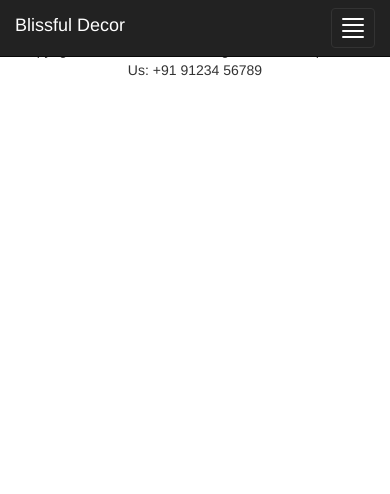
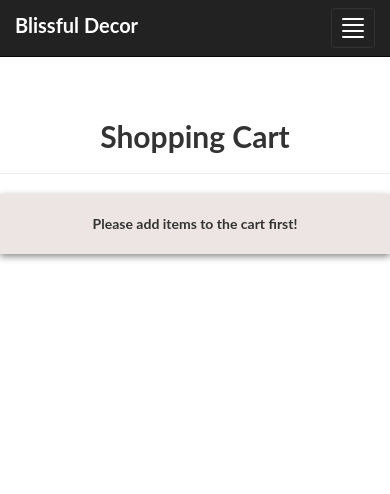
Before and after one commit to Kavita-04/Blissful-Decor, a PHP site: page /cart.php in a window 390 px wide. Shown: the top 494 px of the page. Run offline with PHP 8.4, Linux system fonts and the light colour scheme; a user stored in the database is signed in; data comes from the database, SQL or seed files in the repository; tables that the repository leaves empty hold one stand-in row (values such as "Sample post").

Commit message:
Update cart.php

```diff
--- a/Blissful Decor/cart.php
+++ b/Blissful Decor/cart.php
@@ -8,59 +8,91 @@ if (!isset($_SESSION['email'])) {
 <html lang="en">
     <head>
         <meta name="viewport" content="width=device-width, initial-scale=1">
-        <title>Cart | Blissful Decor </title>
+        <title>Cart | Blissful Decor</title>
         <link href="css/bootstrap.css" rel="stylesheet">
-        <link href="css/style.css" rel="stylesheet">
+        <link href="css/myStyle.css" rel="stylesheet">
+        <script src="js/jquery.js"></script>
+		<script src="js/bootstrap.min.js"></script>
 
     </head>
     <body>
         <div class="container-fluid" id="content">
             <?php include 'includes/header.php'; ?>
             <div class="row decor_bg">
-                <div class="col-md-6 col-md-offset-3">
-                    <table class="table table-striped">
-
+                <center><h2>Shopping Cart</h2> <hr>
+                <div id="cart"class="col-md-6 col-md-offset-3">
+                    <br>
                         <!--show table only if there are items added in the cart-->
                         <?php
-                        $sum = 0;
+                        $sum = 0.00;
                         $id="";
                         $user_id = $_SESSION['user_id'];
-                        $query = "SELECT items.price AS Price, items.id, items.name AS Name FROM users_items JOIN items ON users_items.item_id = items.id WHERE users_items.user_id='$user_id' and status='Add to Cart'";
+                        $query = "SELECT items.price AS Price,quantity,items.id , items.name AS Name FROM users_items JOIN items ON users_items.item_id = items.id WHERE users_items.user_id='$user_id' and status='Add to Cart'";
                         $result = mysqli_query($con, $query)or die($mysqli_error($con));
                         if (mysqli_num_rows($result) >= 1) {
                             ?>
-                            <thead>
+                            <table class="table" style="background-color: white">
+                            <thead style="background-color: #0EBC7F; color: white">
                                 <tr>
-                                    <th>Item Number</th>
+                                    <th></th>
                                     <th>Item Name</th>
-                                    <th>Price</th>
-                                    <th></th>
+                                    <th>Quantity</th>
+                                    <th>Price (INR)</th>
                                 </tr>
                             </thead>
                             <tbody>
                                 <?php
                                 while ($row = mysqli_fetch_array($result)) {
-                                    $sum+= $row["Price"];
-                                    $id .= $row["id"] . ", ";
-                                    echo "<tr><td>" . "#" . $row["id"] . "</td><td>" . $row["Name"] . "</td><td>Rs " . $row["Price"] . "</td>
-                                    <td>
-                                        <a href='cart-remove.php?id={$row['id']}' class='remove_item_link'> Remove</a>
-                                        </td>
-                                        </tr>";
+                                    if(isset($_POST['quan']) && $row["id"] == $_POST['id'] )
+                                    {
+                                        $quantity=$_POST['quan'];
+
+                                        mysqli_query($con,"UPDATE users_items SET quantity=$quantity WHERE user_id='".$user_id."' and  item_id='".$row['id']."' and status='Add to Cart' ");
+                                        header("location:cart.php");
+                                        unset($_POST['quan']);
+
+                                    }
+
+
+                                    $quantity= $row["quantity"];
+
+                                    $sum+= $row["Price"]*$quantity;
+                                    $id .= $row["id"] . ",";
+                                    // $_POST['id']=$row['id'];
+
+
+                                    echo "<tr><td> <a href='cart-remove.php?id={$row['id']}'> <b class=' btn-danger glyphicon  glyphicon-minus-sign'></b></a></td>"."<td>"  . $row["Name"] . "</td><td> <form action='' method='POST'><input type='hidden' name='id' value='".$row['id']."'><input type='number' id='quantity' name='quan' value='".$quantity."' min='1' step='1'/></form> "."</td><td> " . $row["Price"] . "</td></tr>";
+
+
+
                                 }
                                 $id = rtrim($id, ", ");
-                                echo "<tr><td></td><td>Total</td><td>Rs " . $sum . "</td><td><a href='success.php?itemsid=" . $id . "' class='btn btn-primary'>Confirm</a></td></tr>";
+
+
                                 ?>
                             </tbody>
+
+
+                            <table class="table" style="margin-bottom: 0px; padding-bottom: 0px" >
+                                <tr>
+                                    <td>
+                                        <b class="btn btn-block btn-success">Bill Amount : <?php echo $sum;?> INR</b>
+                                    </td>
+                                    <td>
+                                        <a href="success.php?itemsid=<?php echo $id; ?>" class="btn btn-block btn-primary" ><b class="glyphicon  glyphicon-shopping-cart"></b> Checkout</a>
+                                    </td>
+                                </tr>
+                            </table>
                             <?php
-                        } else {
-                            echo "Please add items to the cart first!";
+                        }
+                        else {
+                            echo "<b>Please add items to the cart first!</b><br>";
                         }
                         ?>
-                        <?php
-                        ?>
-                    </table>
+                        <br>
+
                 </div>
+            </center>
             </div>
         </div>
         <?php include("includes/footer.php"); ?>
```
